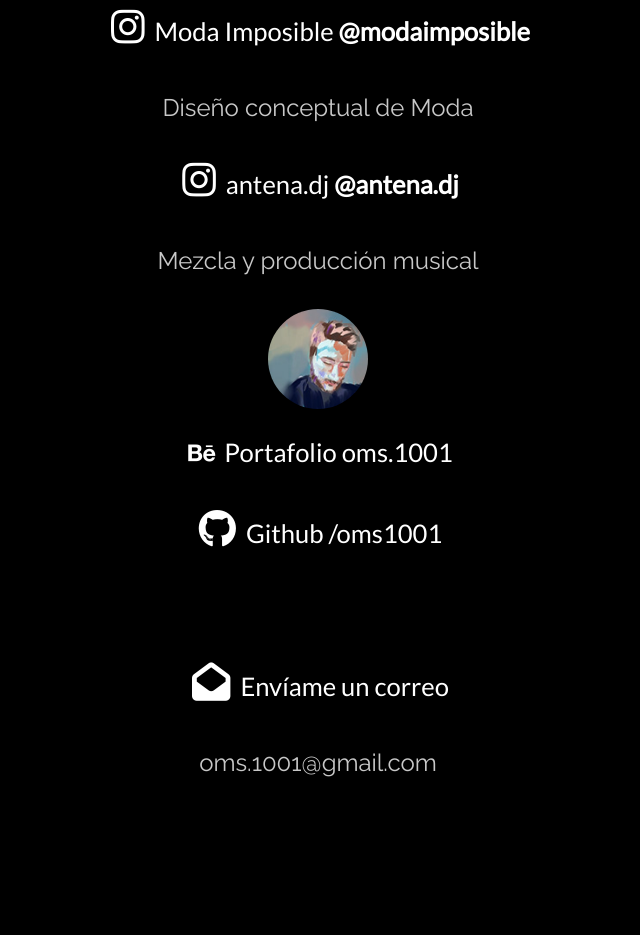
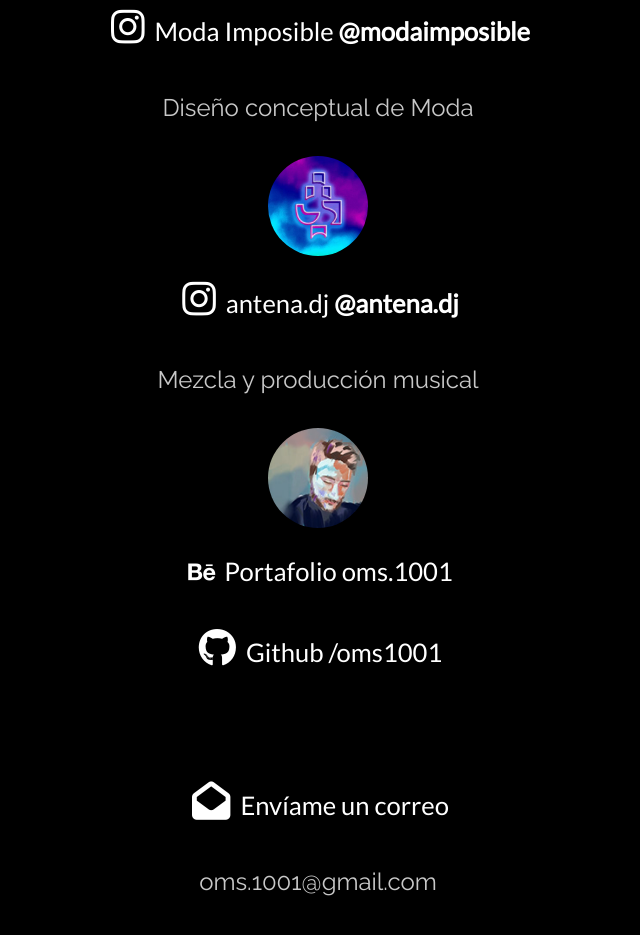
Before and after one commit to muyanapar/linkinbioadrinuk, a plain HTML site: page index.html in a window 1280 px wide. Shown: the part 794-1729 px from the top of the page, without its empty margins (342-982 px from the left). Before the commit the page ends 1676 px from the top, so only its background shows below. Drawn offline with Linux system fonts and the light colour scheme.

Commit message:
antenadj

```diff
--- a/index.html
+++ b/index.html
@@ -22,6 +22,7 @@
                 <a href="https://www.instagram.com/modaimposible/" target="_blank"><img class="profile_pic" src="img/imposible.jpg"></a>
                 <li><a href="https://www.instagram.com/modaimposible/" target="_blank"><i class="fa fa-instagram"></i>  Moda Imposible <span class="username">@modaimposible</span></a></li>
                 <p>Diseño conceptual de Moda</p>
+                <a href="https://www.instagram.com/_u/antena.dj/" target="_blank"><img class="profile_pic" src="img/antena.jpg"></a>
                 <li><a href="https://www.instagram.com/_u/antena.dj/" target="_blank"><i class="fa fa-instagram"></i> antena.dj <span class="username">@antena.dj</span></a></li>
                 <p>Mezcla y producción musical</p>
                 <a href="https://www.behance.net/oms1001" target="_blank"><img class="profile_pic" src="img/behance.jpg"></a>
--- a/style_general.css
+++ b/style_general.css
@@ -54,7 +54,7 @@ body{
     list-style-type: none;
 }
 
-.profile_pic {
+img {
     border-radius: 50%;
     width: 100px;
     height: 100px;
```
Also changed, not shown: img/antena.jpg (added).
